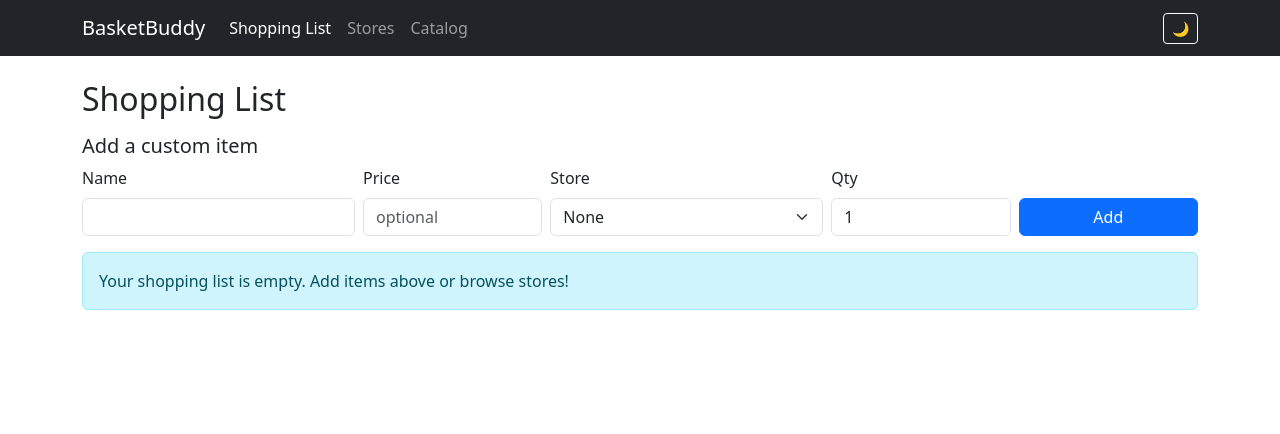
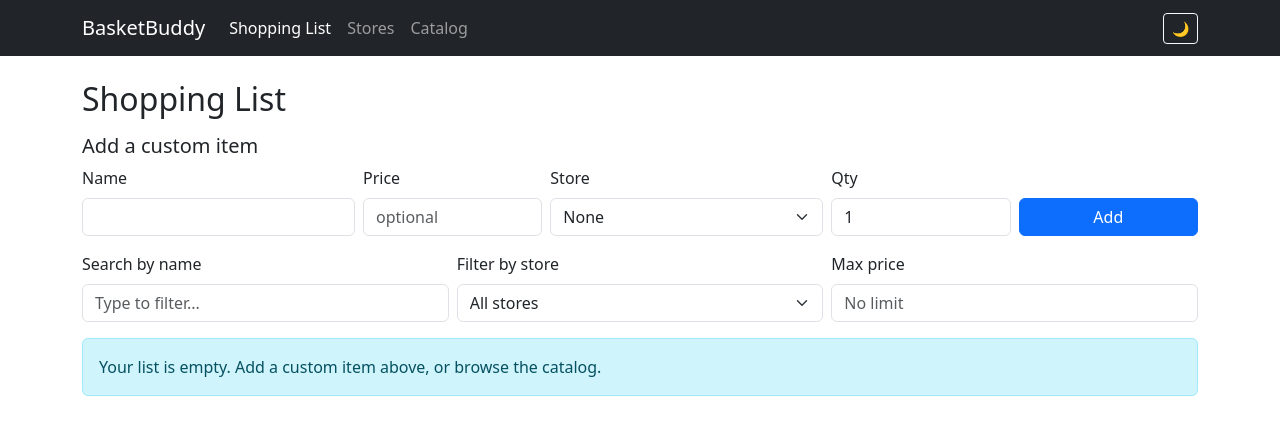
Before and after one commit to CS571-S26/p2, a React (Vite) app: page / in a window 1280 px wide. Shown: the top 434 px of the page. Built offline with nearby package versions, Linux system fonts and the light colour scheme.

Commit message:
rewrite shopping list page

```diff
--- a/src/App.jsx
+++ b/src/App.jsx
@@ -1,7 +1,7 @@
 import { useState, useEffect } from 'react'
 import { Routes, Route } from 'react-router-dom'
 import NavBar from './components/NavBar'
-import ShoppingList from './components/ShoppingList'
+import MasterList from './components/MasterList'
 import Stores from './components/Stores'
 import ItemCatalog from './components/ItemCatalog'
 import { DEFAULT_STORES } from './data'
@@ -21,6 +21,7 @@ export default function App() {
   const [theme, setTheme] = useState(() => load('bb_theme', 'light'))
 
   useEffect(() => localStorage.setItem('bb_items', JSON.stringify(items)), [items])
+  useEffect(() => localStorage.setItem('bb_stores', JSON.stringify(stores)), [stores])
   useEffect(() => localStorage.setItem('bb_nextId', JSON.stringify(nextId)), [nextId])
   useEffect(() => {
     localStorage.setItem('bb_theme', JSON.stringify(theme))
@@ -49,7 +50,7 @@ export default function App() {
     <>
       <NavBar theme={theme} onToggleTheme={toggleTheme} />
       <Routes>
-        <Route path="/" element={<ShoppingList items={items} stores={stores} onAdd={addItem} onRemove={removeItem} />} />
+        <Route path="/" element={<MasterList items={items} stores={stores} onAdd={addItem} onRemove={removeItem} />} />
         <Route path="/stores" element={<Stores stores={stores} onAddStore={addStore} onRemoveStore={removeStore} />} />
         <Route path="/catalog" element={<ItemCatalog stores={stores} onAddToList={addItem} />} />
       </Routes>
--- /dev/null
+++ b/src/components/MasterList.jsx
@@ -0,0 +1,72 @@
+import { useState } from 'react'
+import Container from 'react-bootstrap/Container'
+import ListGroup from 'react-bootstrap/ListGroup'
+import FilterBar from './FilterBar'
+import GroceryItem from './GroceryItem'
+import AddItemForm from './AddItemForm'
+import EmptyState from './EmptyState'
+import ConfirmModal from './ConfirmModal'
+import NotificationToast from './NotificationToast'
+
+export default function MasterList({ items, stores, onAdd, onRemove }) {
+  const [filters, setFilters] = useState({ name: '', store: '', maxPrice: '' })
+  const [pendingDelete, setPendingDelete] = useState(null)
+  const [toast, setToast] = useState({ show: false, message: '' })
+
+  const filtered = items.filter(item => {
+    if (filters.name && !item.name.toLowerCase().includes(filters.name.toLowerCase())) return false
+    if (filters.store && item.store !== filters.store) return false
+    if (filters.maxPrice && item.price > parseFloat(filters.maxPrice)) return false
+    return true
+  })
+
+  const handleAdd = (item) => {
+    onAdd(item)
+    setToast({ show: true, message: `Added "${item.name}" to your list` })
+  }
+
+  const requestDelete = (id) => {
+    const target = items.find(i => i.id === id)
+    if (target) setPendingDelete(target)
+  }
+
+  const confirmDelete = () => {
+    if (pendingDelete) {
+      onRemove(pendingDelete.id)
+      setToast({ show: true, message: `Removed "${pendingDelete.name}"` })
+    }
+    setPendingDelete(null)
+  }
+
+  return (
+    <Container className="py-4">
+      <h2 className="mb-3">Shopping List</h2>
+      <AddItemForm stores={stores} onAdd={handleAdd} />
+      <FilterBar filters={filters} onChange={setFilters} stores={stores} showStore showMaxPrice />
+      {filtered.length === 0 ? (
+        <EmptyState message={items.length === 0
+          ? 'Your list is empty. Add a custom item above, or browse the catalog.'
+          : 'No items match your filters.'} />
+      ) : (
+        <ListGroup>
+          {filtered.map(item => (
+            <GroceryItem key={item.id} item={item} onRemove={requestDelete} />
+          ))}
+        </ListGroup>
+      )}
+
+      <ConfirmModal
+        show={pendingDelete !== null}
+        title="Remove item?"
+        message={pendingDelete ? `Remove "${pendingDelete.name}" from your shopping list?` : ''}
+        onConfirm={confirmDelete}
+        onCancel={() => setPendingDelete(null)}
+      />
+      <NotificationToast
+        show={toast.show}
+        message={toast.message}
+        onClose={() => setToast({ show: false, message: '' })}
+      />
+    </Container>
+  )
+}
--- a/src/components/ShoppingList.jsx
+++ /dev/null
@@ -1,23 +0,0 @@
-import Container from 'react-bootstrap/Container'
-import ListGroup from 'react-bootstrap/ListGroup'
-import Alert from 'react-bootstrap/Alert'
-import GroceryItem from './GroceryItem'
-import AddItemForm from './AddItemForm'
-
-export default function ShoppingList({ items, stores, onAdd, onRemove }) {
-  return (
-    <Container className="py-4">
-      <h2 className="mb-3">Shopping List</h2>
-      <AddItemForm stores={stores} onAdd={onAdd} />
-      {items.length === 0 ? (
-        <Alert variant="info">Your shopping list is empty. Add items above or browse stores!</Alert>
-      ) : (
-        <ListGroup>
-          {items.map(item => (
-            <GroceryItem key={item.id} item={item} onRemove={onRemove} />
-          ))}
-        </ListGroup>
-      )}
-    </Container>
-  )
-}
```
